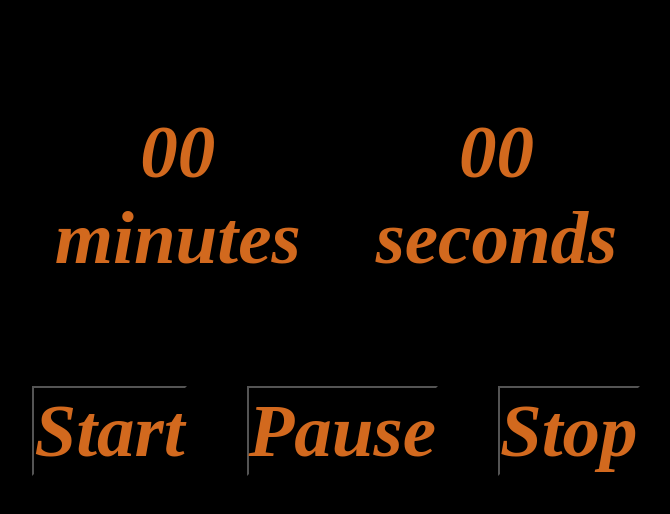
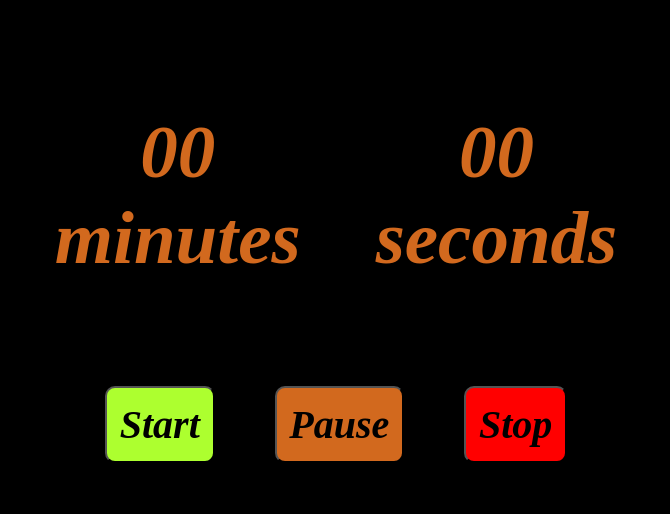
Before and after one commit to ylanekouassi/Stopwatch, a React (Vite) app in the folder Stopwatch/: page / in a window 1280 px wide. Shown: the top 514 px of the page, without its empty margins (304-974 px from the left). Built offline with nearby package versions, Linux system fonts and the light colour scheme.

Commit message:
button styled

```diff
--- a/Stopwatch/src/assets/Components/Stopwatch.jsx
+++ b/Stopwatch/src/assets/Components/Stopwatch.jsx
@@ -14,9 +14,9 @@ export default function Stopwatch() {
             </div>
         </div>
         <div className='Buttons'>
-                <button>Start</button>
-                <button>Pause</button>
-                <button>Stop</button>
+                <button className='Start'>Start</button>
+                <button className='Pause'>Pause</button>
+                <button className='Stop'>Stop</button>
         </div>
     </div>
   )
--- a/Stopwatch/src/style.css
+++ b/Stopwatch/src/style.css
@@ -32,3 +32,30 @@
   gap: 60px;
   padding-top: 60px;
 }
+
+.Start {
+  cursor: pointer;
+  background-color: greenyellow;
+  color: black;
+  font-size: 40px;
+  padding: 1%;
+  border-radius: 10px;
+}
+
+.Pause {
+  cursor: pointer;
+  background-color: chocolate;
+  color: black;
+  font-size: 40px;
+  padding: 1%;
+  border-radius: 10px;
+}
+
+.Stop {
+  cursor: pointer;
+  background-color: red;
+  color: black;
+  font-size: 40px;
+  padding: 1%;
+  border-radius: 10px;
+}
```
